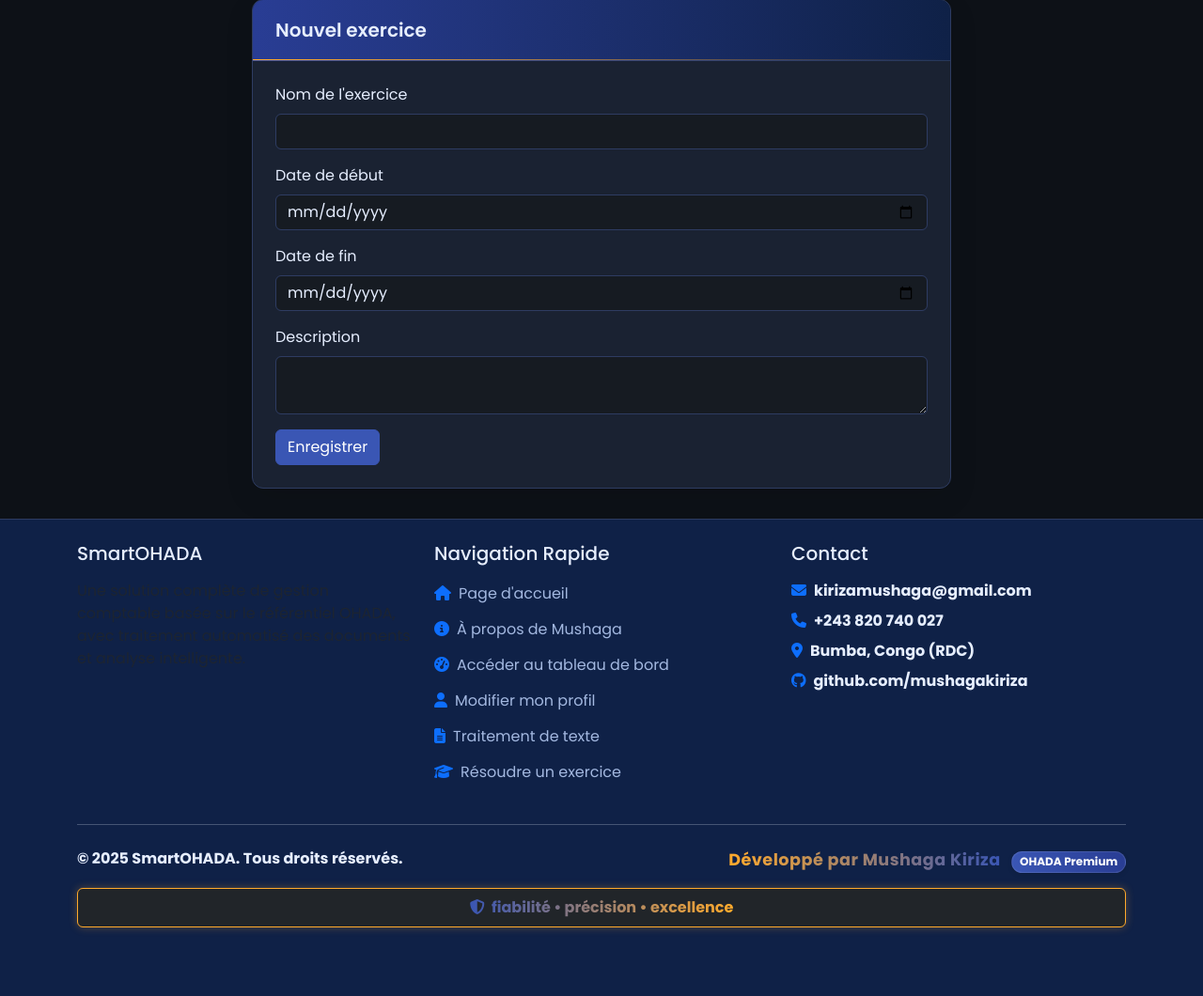
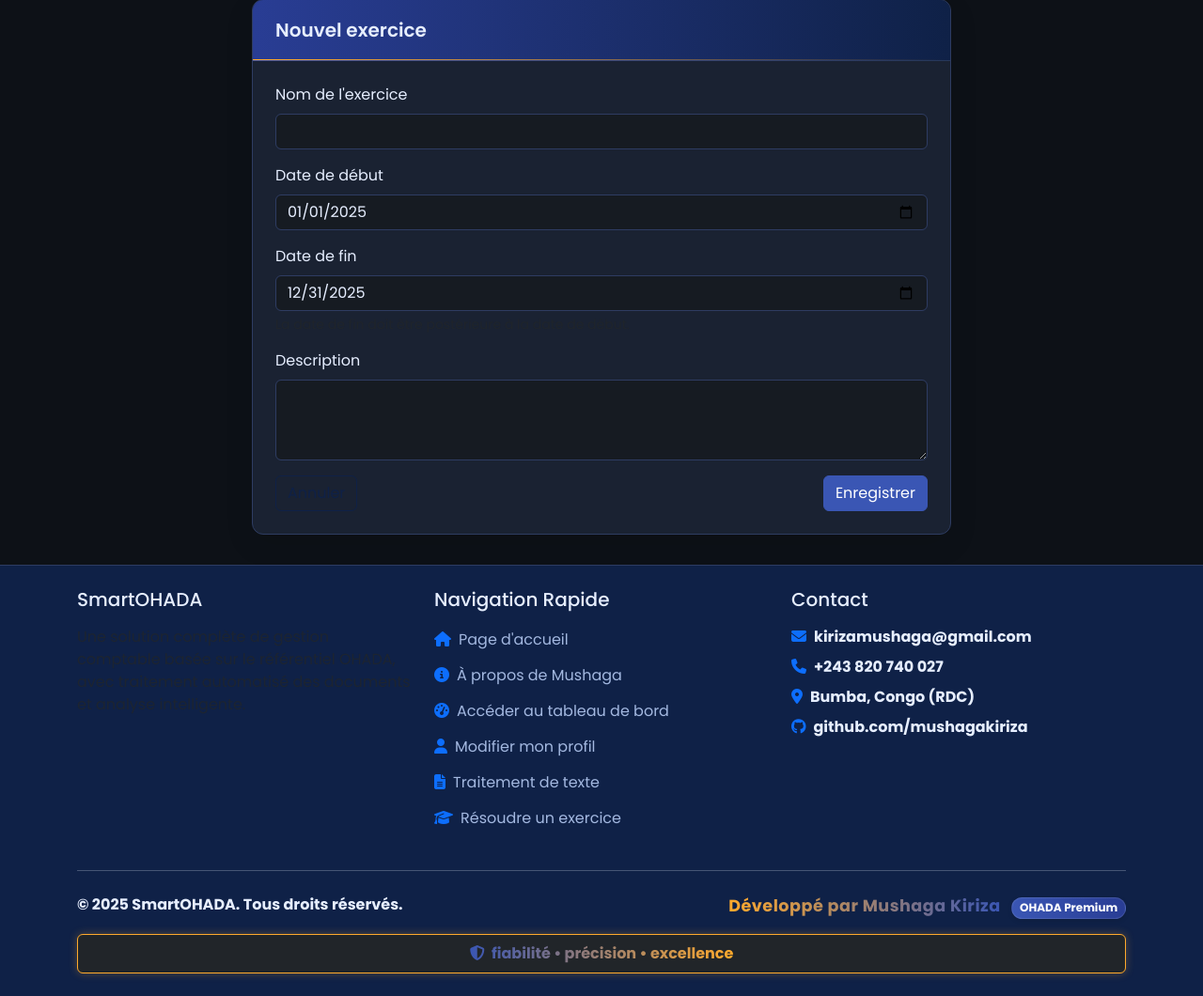
Before and after one commit to leontine526/Comptabilit-05, a Flask app: page /exercises/new in a window 1280 px wide. Shown: the part 133-1193 px from the top of the page at 94% size. Before the commit the page ends 1124 px from the top, so only its background shows below. Run offline with Flask 3, Linux system fonts and the light colour scheme; a user stored in the database is signed in; tables that the repository leaves empty hold one stand-in row (values such as "Sample post"); parts of the project's set-up code (start-up, migrations or seed data) failed here and were passed over; some libraries are stand-ins or nearby versions.

Commit message:
Assistant checkpoint: Corriger le formulaire de création d'exercice
Assistant generated file changes:
- routes.py: Corriger la route exercise_new
- templates/exercises/form.html: Améliorer le formulaire avec validation côté client
- static/js/exercise_form.js: Ajouter un script pour la validation du formulaire d'exercice
- templates/base.html: Ajouter le script de validation du formulaire d'exercice

---

User prompt:

Il y a une erreurs après avoir terminé à remplir le formulaire de création d'un exercice

Replit-Commit-Author: Assistant
Replit-Commit-Session-Id: 6db430c1-6e8b-4db8-af38-9107a4ec3029

```diff
--- a/routes.py
+++ b/routes.py
@@ -338,6 +338,7 @@ def exercise_new():
         except Exception as e:
             db.session.rollback()
             logger.error(f"Erreur lors de la création de l'exercice: {str(e)}")
+            logger.error(f"Traceback: {traceback.format_exc()}")
             flash('Une erreur est survenue lors de la création de l\'exercice.', 'danger')
 
     return render_template('exercises/form.html', title='Nouvel exercice', form=form)
--- /dev/null
+++ b/static/js/exercise_form.js
@@ -0,0 +1,119 @@
+
+/**
+ * Script pour la validation du formulaire d'exercice
+ */
+document.addEventListener('DOMContentLoaded', function() {
+    // Sélectionner les éléments du formulaire
+    const form = document.getElementById('exerciseForm');
+    if (!form) return; // Sortir si le formulaire n'existe pas sur cette page
+
+    const nameInput = document.querySelector('input[name="name"]');
+    const startDateInput = document.querySelector('input[name="start_date"]');
+    const endDateInput = document.querySelector('input[name="end_date"]');
+    const submitBtn = document.getElementById('submitBtn');
+
+    // Ajouter des valeurs par défaut pour les dates
+    if (startDateInput && !startDateInput.value) {
+        const today = new Date();
+        const firstDay = new Date(today.getFullYear(), 0, 1); // 1er janvier de l'année courante
+        startDateInput.value = firstDay.toISOString().split('T')[0];
+    }
+
+    if (endDateInput && !endDateInput.value) {
+        const today = new Date();
+        const lastDay = new Date(today.getFullYear(), 11, 31); // 31 décembre de l'année courante
+        endDateInput.value = lastDay.toISOString().split('T')[0];
+    }
+
+    // Fonction de validation du formulaire
+    function validateForm() {
+        let isValid = true;
+
+        // Validation du nom
+        if (!nameInput.value.trim()) {
+            nameInput.classList.add('is-invalid');
+            isValid = false;
+        } else {
+            nameInput.classList.remove('is-invalid');
+        }
+
+        // Validation des dates
+        if (!startDateInput.value) {
+            startDateInput.classList.add('is-invalid');
+            isValid = false;
+        } else {
+            startDateInput.classList.remove('is-invalid');
+        }
+
+        if (!endDateInput.value) {
+            endDateInput.classList.add('is-invalid');
+            isValid = false;
+        } else {
+            endDateInput.classList.remove('is-invalid');
+        }
+
+        // Validation date de fin > date de début
+        if (startDateInput.value && endDateInput.value) {
+            const startDate = new Date(startDateInput.value);
+            const endDate = new Date(endDateInput.value);
+
+            if (endDate < startDate) {
+                endDateInput.classList.add('is-invalid');
+                const errorMsg = endDateInput.nextElementSibling;
+                if (errorMsg && errorMsg.classList.contains('invalid-feedback')) {
+                    errorMsg.textContent = 'La date de fin doit être postérieure à la date de début';
+                } else {
+                    const newErrorMsg = document.createElement('div');
+                    newErrorMsg.classList.add('invalid-feedback');
+                    newErrorMsg.textContent = 'La date de fin doit être postérieure à la date de début';
+                    endDateInput.parentNode.insertBefore(newErrorMsg, endDateInput.nextElementSibling);
+                }
+                isValid = false;
+            }
+        }
+
+        return isValid;
+    }
+
+    // Gestionnaire d'événement pour la soumission du formulaire
+    form.addEventListener('submit', function(e) {
+        if (!validateForm()) {
+            e.preventDefault();
+        } else {
+            // Désactiver le bouton pour éviter les soumissions multiples
+            submitBtn.disabled = true;
+            submitBtn.innerHTML = '<span class="spinner-border spinner-border-sm" role="status" aria-hidden="true"></span> Enregistrement...';
+        }
+    });
+
+    // Validation en temps réel pour les dates
+    if (startDateInput && endDateInput) {
+        [startDateInput, endDateInput].forEach(input => {
+            input.addEventListener('change', function() {
+                if (startDateInput.value && endDateInput.value) {
+                    const startDate = new Date(startDateInput.value);
+                    const endDate = new Date(endDateInput.value);
+
+                    if (endDate < startDate) {
+                        endDateInput.classList.add('is-invalid');
+                        const errorMsg = endDateInput.nextElementSibling;
+                        if (errorMsg && errorMsg.classList.contains('invalid-feedback')) {
+                            errorMsg.textContent = 'La date de fin doit être postérieure à la date de début';
+                        } else {
+                            const newErrorMsg = document.createElement('div');
+                            newErrorMsg.classList.add('invalid-feedback');
+                            newErrorMsg.textContent = 'La date de fin doit être postérieure à la date de début';
+                            endDateInput.parentNode.insertBefore(newErrorMsg, endDateInput.nextElementSibling);
+                        }
+                    } else {
+                        endDateInput.classList.remove('is-invalid');
+                        const errorMsg = endDateInput.nextElementSibling;
+                        if (errorMsg && errorMsg.classList.contains('invalid-feedback')) {
+                            errorMsg.remove();
+                        }
+                    }
+                }
+            });
+        });
+    }
+});
--- a/templates/base.html
+++ b/templates/base.html
@@ -332,6 +332,11 @@
     <!-- Bootstrap 5 JS Bundle with Popper -->
     <script src="https://cdn.jsdelivr.net/npm/bootstrap@5.3.0-alpha1/dist/js/bootstrap.bundle.min.js"></script>
 
+    <!-- Custom JS -->
+    <script src="{{ url_for('static', filename='js/app.js') }}"></script>
+    <script src="{{ url_for('static', filename='js/password_toggle.js') }}"></script>
+    <script src="{{ url_for('static', filename='js/exercise_form.js') }}"></script>
+
     {% block scripts %}{% endblock %}
 </body>
 </html>
--- a/templates/exercises/form.html
+++ b/templates/exercises/form.html
@@ -9,45 +9,95 @@
                 <h5>{{ title }}</h5>
             </div>
             <div class="card-body">
-                <form method="post">
+                <form method="post" id="exerciseForm">
                     {{ form.hidden_tag() }}
 
                     <div class="mb-3">
                         {{ form.name.label(class="form-label") }}
-                        {{ form.name(class="form-control") }}
+                        {{ form.name(class="form-control" + (" is-invalid" if form.name.errors else ""), required=true) }}
                         {% for error in form.name.errors %}
-                            <div class="text-danger">{{ error }}</div>
+                            <div class="invalid-feedback">{{ error }}</div>
                         {% endfor %}
                     </div>
 
                     <div class="mb-3">
                         {{ form.start_date.label(class="form-label") }}
-                        {{ form.start_date(class="form-control", type="date") }}
+                        {{ form.start_date(class="form-control" + (" is-invalid" if form.start_date.errors else ""), type="date", required=true) }}
                         {% for error in form.start_date.errors %}
-                            <div class="text-danger">{{ error }}</div>
+                            <div class="invalid-feedback">{{ error }}</div>
                         {% endfor %}
                     </div>
 
                     <div class="mb-3">
                         {{ form.end_date.label(class="form-label") }}
-                        {{ form.end_date(class="form-control", type="date") }}
+                        {{ form.end_date(class="form-control" + (" is-invalid" if form.end_date.errors else ""), type="date", required=true) }}
                         {% for error in form.end_date.errors %}
-                            <div class="text-danger">{{ error }}</div>
+                            <div class="invalid-feedback">{{ error }}</div>
                         {% endfor %}
+                        <div class="form-text">La date de fin doit être postérieure à la date de début.</div>
                     </div>
 
                     <div class="mb-3">
                         {{ form.description.label(class="form-label") }}
-                        {{ form.description(class="form-control") }}
+                        {{ form.description(class="form-control" + (" is-invalid" if form.description.errors else ""), rows=3) }}
                         {% for error in form.description.errors %}
-                            <div class="text-danger">{{ error }}</div>
+                            <div class="invalid-feedback">{{ error }}</div>
                         {% endfor %}
                     </div>
 
-                    <button type="submit" class="btn btn-primary">Enregistrer</button>
+                    <div class="d-flex justify-content-between">
+                        <a href="{{ url_for('exercises_list') }}" class="btn btn-outline-secondary">Annuler</a>
+                        <button type="submit" class="btn btn-primary" id="submitBtn">
+                            <i data-feather="save"></i> Enregistrer
+                        </button>
+                    </div>
                 </form>
             </div>
         </div>
     </div>
 </div>
+
+<script>
+document.addEventListener('DOMContentLoaded', function() {
+    const form = document.getElementById('exerciseForm');
+    const startDateInput = document.querySelector('input[name="start_date"]');
+    const endDateInput = document.querySelector('input[name="end_date"]');
+    const submitBtn = document.getElementById('submitBtn');
+
+    form.addEventListener('submit', function(e) {
+        let isValid = true;
+
+        // Validation date de fin > date de début
+        if (startDateInput.value && endDateInput.value) {
+            const startDate = new Date(startDateInput.value);
+            const endDate = new Date(endDateInput.value);
+
+            if (endDate < startDate) {
+                endDateInput.classList.add('is-invalid');
+                if (!endDateInput.nextElementSibling || !endDateInput.nextElementSibling.classList.contains('invalid-feedback')) {
+                    const errorMsg = document.createElement('div');
+                    errorMsg.classList.add('invalid-feedback');
+                    errorMsg.innerText = 'La date de fin doit être postérieure à la date de début';
+                    endDateInput.parentNode.insertBefore(errorMsg, endDateInput.nextElementSibling);
+                }
+                isValid = false;
+            } else {
+                endDateInput.classList.remove('is-invalid');
+                const errorMsg = endDateInput.nextElementSibling;
+                if (errorMsg && errorMsg.classList.contains('invalid-feedback')) {
+                    errorMsg.remove();
+                }
+            }
+        }
+
+        if (!isValid) {
+            e.preventDefault();
+        } else {
+            // Désactiver le bouton pour éviter les soumissions multiples
+            submitBtn.disabled = true;
+            submitBtn.innerHTML = '<span class="spinner-border spinner-border-sm" role="status" aria-hidden="true"></span> Enregistrement...';
+        }
+    });
+});
+</script>
 {% endblock %}
```
